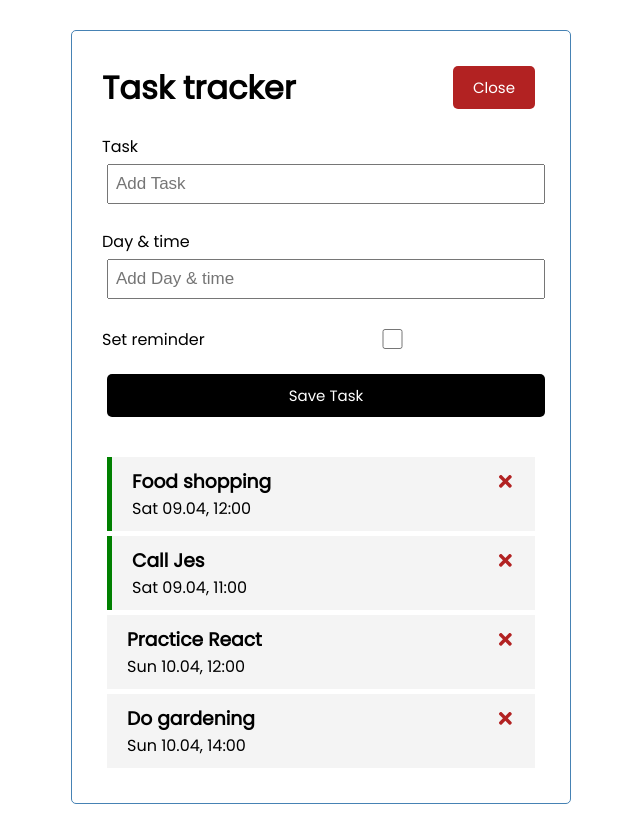
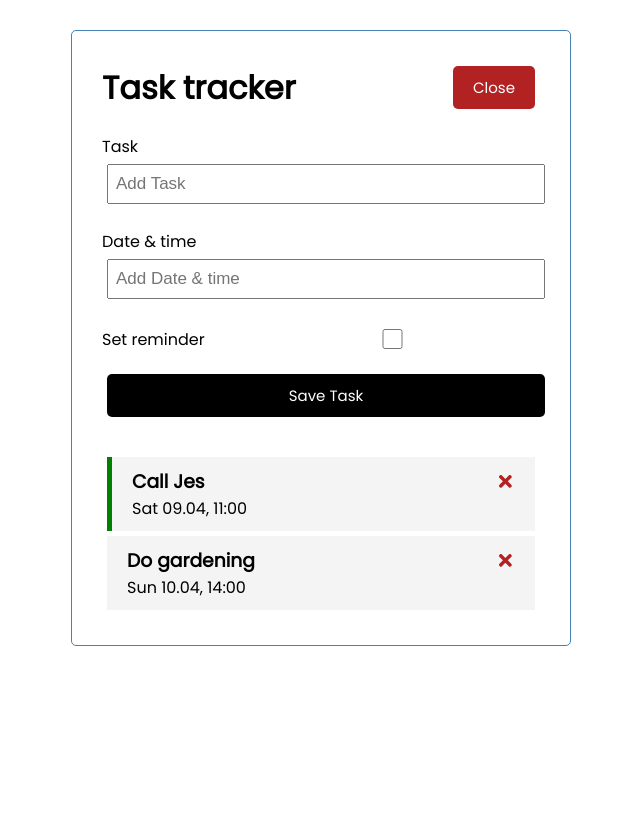
Before and after one commit to leokotman/task-tracker, a React (Create React App) app: page / in a window 1280 px wide. Both pictures are taken after a click on the button "Add". Shown: the whole page, without its empty margins (319-959 px from the left). After the commit the page ends 800 px from the top, so only its background shows below. Built offline with nearby package versions, Linux system fonts and the light colour scheme; data requests are answered from the project's data file.

Commit message:
add task, delete task (with logging) - with db.

```diff
--- a/db.json
+++ b/db.json
@@ -1,22 +1,10 @@
 {
   "tasks": [
-    {
-      "id": 1,
-      "text": "Food shopping",
-      "date": "Sat 09.04, 12:00",
-      "reminder": true
-    },
     {
       "id": 2,
       "text": "Call Jes",
       "date": "Sat 09.04, 11:00",
       "reminder": true
-    },
-    {
-      "id": 3,
-      "text": "Practice React",
-      "date": "Sun 10.04, 12:00",
-      "reminder": false
     },
     {
       "id": 4,
--- a/src/App.js
+++ b/src/App.js
@@ -13,7 +13,7 @@ function App() {
     const getTasks = async () => {
       const tasksFromServer = await fetchTasks();
       setTasks(tasksFromServer);
-    }
+    };
 
     getTasks();
   }, []);
@@ -27,35 +27,69 @@ function App() {
     return data;
   };
 
+  // Log task before deletion from db
+  const _deletedData = (url) => {
+    fetch(url)
+      .then((res) => res.json())
+      .then((task) => console.log("deleted task: ", task));
+  };
+
   // Delete a Task from Tasks
-  const deleteTask = (id) => {
-    setTasks(tasks.filter((task) => task.id !== id))
+  const deleteTask = async (id) => {
+    //log task before deletion
+    _deletedData (`http://localhost:5000/tasks/${id}`);
+
+    await fetch(`http://localhost:5000/tasks/${id}`, {
+      method: "DELETE",
+    });
+    setTasks(tasks.filter((task) => task.id !== id));
   };
 
   // Turn of/off reminder on a Task
   const toggleReminder = (id) => {
-    setTasks(tasks.map((task) => {
-      if(task.id === id) {
-        return {...task, reminder: !task.reminder}
-      } else {
-        return task;
-      }
-    }))
+    setTasks(
+      tasks.map((task) => {
+        if (task.id === id) {
+          return { ...task, reminder: !task.reminder };
+        } else {
+          return task;
+        }
+      })
+    );
   };
-  const addTask = (task) => {
+
+  // Add a task to db and UI
+  const addTask = async (task) => {
     // console.log(task);
-    const id = tasks.length + 1;
-    const newTask = {id, ...task};
+    // const id = Math.floor(Math.random()*100000) + 1;
+    // const newTask = { id, ...task };
+    // setTasks([...tasks, newTask]);
+
+    const res = await fetch("http://localhost:5000/tasks", {
+      method: "POST",
+      headers: {
+        "Content-type": "application/json",
+      },
+      body: JSON.stringify(task)
+    });
+
+    const newTask = await res.json();
+
     setTasks([...tasks, newTask]);
-  }
+  };
 
   return (
     <div className="container">
-      <Header onClickAdd={() => setShowAddTask(!showAddTask)} showAdd={showAddTask} />
+      <Header
+        onClickAdd={() => setShowAddTask(!showAddTask)}
+        showAdd={showAddTask}
+      />
       {showAddTask && <AddTask onAdd={addTask} />}
-      {tasks.length > 0 || tasks ?
+      {tasks.length > 0 || tasks ? (
         <Tasks tasks={tasks} onDelete={deleteTask} onToggle={toggleReminder} />
-      : <p>No tasks</p>}
+      ) : (
+        <p>No tasks</p>
+      )}
     </div>
   );
 }
--- a/src/components/AddTask.js
+++ b/src/components/AddTask.js
@@ -2,22 +2,22 @@ import { useState } from 'react';
 
 const AddTask = ({onAdd}) => {
   const [text, setText] = useState('');
-  const [day, setDay] = useState('');
+  const [date, setDate] = useState('');
   const [reminder, setReminder] = useState(false);
 
   const addTask = (e) => {
     e.preventDefault();
 
-    if(!text || !day) {
-      alert('Please add task + day correctly');
+    if(!text || !date) {
+      alert('Please add task + date correctly');
       return;
     }
-    onAdd({text, day, reminder});
+    onAdd({text, date, reminder});
     clearForm();
   };
   const clearForm = () => {
     setText('');
-    setDay('');
+    setDate('');
     setReminder(false);
   }
 
@@ -28,8 +28,8 @@ const AddTask = ({onAdd}) => {
         <input type="text" placeholder="Add Task" value={text} onChange={(e) => setText(e.target.value)} />
       </div>
       <div className="form-control">
-        <label>Day & time</label>
-        <input type="text" placeholder="Add Day & time" value={day} onChange={(e) => setDay(e.target.value)}/>
+        <label>Date & time</label>
+        <input type="text" placeholder="Add Date & time" value={date} onChange={(e) => setDate(e.target.value)}/>
       </div>
       <div className="form-control form-control-check" >
         <label>Set reminder</label>
```
